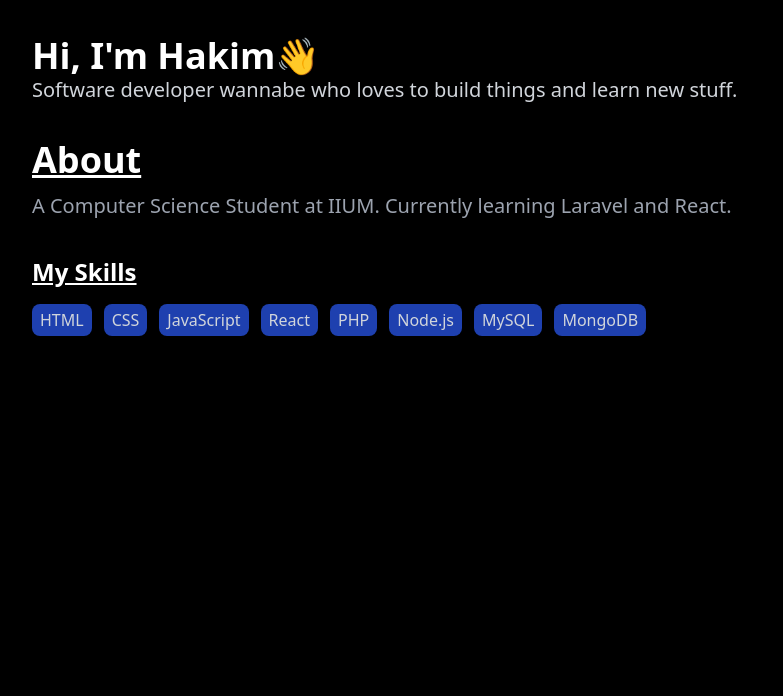
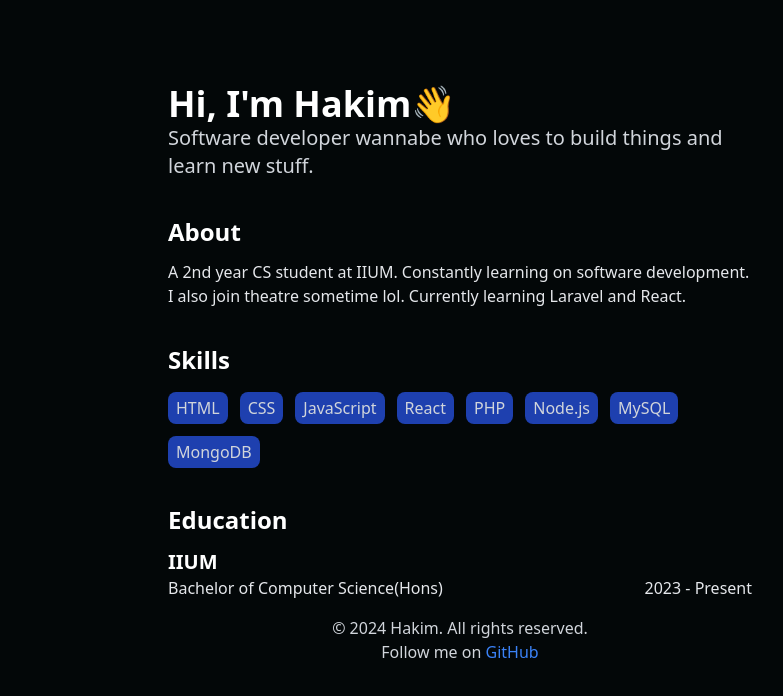
Before and after one commit to kimchi11y/kimchi11y.github.io, a React (Vite) app: page / in a window 1280 px wide. Shown: the top 696 px of the page, without its empty margins (180-963 px from the left). Built offline with nearby package versions, Linux system fonts and the light colour scheme.

Commit message:
Change bg and fix layout

```diff
--- a/src/App.css
+++ b/src/App.css
@@ -0,0 +1,4 @@
+body {
+    background-color: rgb(3, 7, 8);
+    margin: 0;
+}
--- a/src/App.jsx
+++ b/src/App.jsx
@@ -3,16 +3,20 @@ import './App.css'
 import Header from './sections/Header.jsx';
 import Skill from "./sections/Skill.jsx";
 import About from "./sections/About.jsx";
+import Education from "./sections/Education.jsx";
+import Footer from "./components/Footer.jsx";
 
 function App() {
 
 
   return (
 
-   <div className='h-screen bg-black  '>
+   <div className='mx-auto min-h-screen max-w-2xl  px-6 py-12  '>
    <Header/>
     <About/>
        <Skill/>
+       <Education/>
+       <Footer/>
    </div>
   )
 }
--- a/src/components/Footer.jsx
+++ b/src/components/Footer.jsx
@@ -0,0 +1,10 @@
+export default function Footer() {
+    return(
+        <div>
+            <div className="container mx-auto px-5 max-w-4xl py-4 text-center text-gray-300">
+                <p>&copy; 2024 Hakim. All rights reserved.</p>
+                <p>Follow me on <a href="https://github.com/kimchi11y" className="text-blue-500">GitHub</a></p>
+            </div>
+        </div>
+    );
+}
--- a/src/sections/About.jsx
+++ b/src/sections/About.jsx
@@ -2,11 +2,11 @@ export default function About() {
     return(
         <>
             <div className="container mx-auto px-5 max-w-4xl">
-                <div className="underline text-white pt-9 font-semibold text-2xl md:text-4xl">
+                <div className=" text-white pt-9 font-semibold text-2xl md:text-2xl">
                     About
                 </div>
-                <div className= "text-gray-400 text-l md:text-xl pt-3">
-                    A Computer Science Student at IIUM. Currently learning Laravel and React.
+                <div className= "text-gray-200 text-base  pt-3">
+                    A 2nd year CS student at IIUM. Constantly learning on software development. I also join theatre sometime lol. Currently learning Laravel and React.
                 </div>
                 <div>
 
--- /dev/null
+++ b/src/sections/Education.jsx
@@ -0,0 +1,26 @@
+export default function Education() {
+    return(
+        <>
+            <div className="container mx-auto px-5 max-w-4xl">
+
+
+            <div className="  text-white pt-9 font-semibold text-2xl md:text-2xl">
+                Education
+            </div>
+            <div className="  md:text-xl pt-3">
+                <div className="text-white text-xl font-semibold">IIUM</div>
+                <div className="flex justify-between">
+
+
+                <div className="text-gray-200 text-base">
+                    Bachelor of Computer Science(Hons)
+                </div>
+                <div className=" text-gray-200 text-base">
+                    2023 - Present
+                </div>
+                </div>
+            </div>
+            </div>
+        </>
+    );
+}
--- a/src/sections/Skill.jsx
+++ b/src/sections/Skill.jsx
@@ -3,7 +3,7 @@ export default function Skill() {
 
     return (
         <div className="container mx-auto px-5 max-w-4xl text-white pt-9">
-            <h2 className="text-2xl font-semibold mb-4 underline">My Skills</h2>
+            <h2 className="text-2xl font-semibold mb-4 md:text-2xl ">Skills</h2>
             <div className="flex flex-wrap  gap-3">
                 {skills.map(skill => (
                     <div
```
